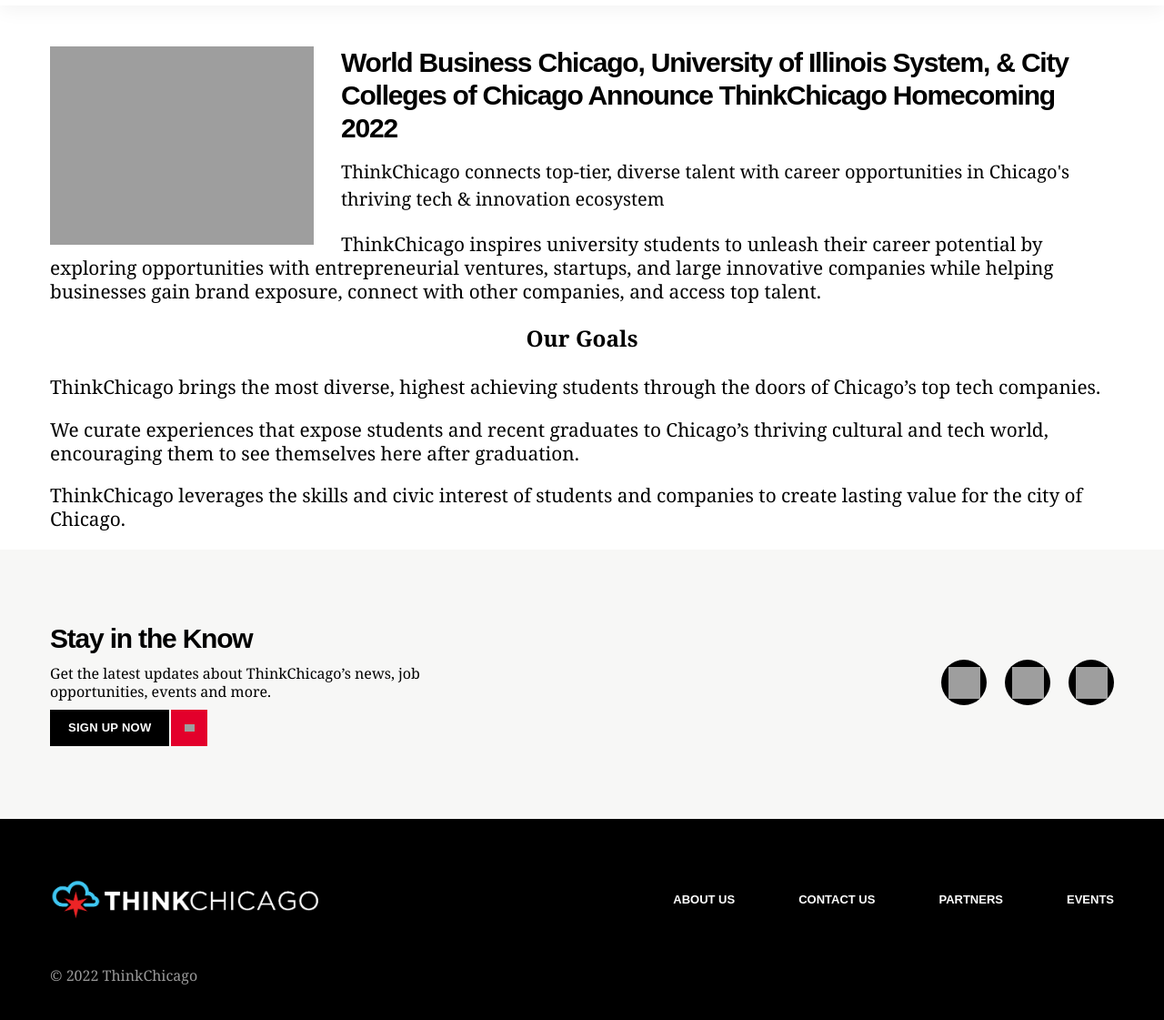
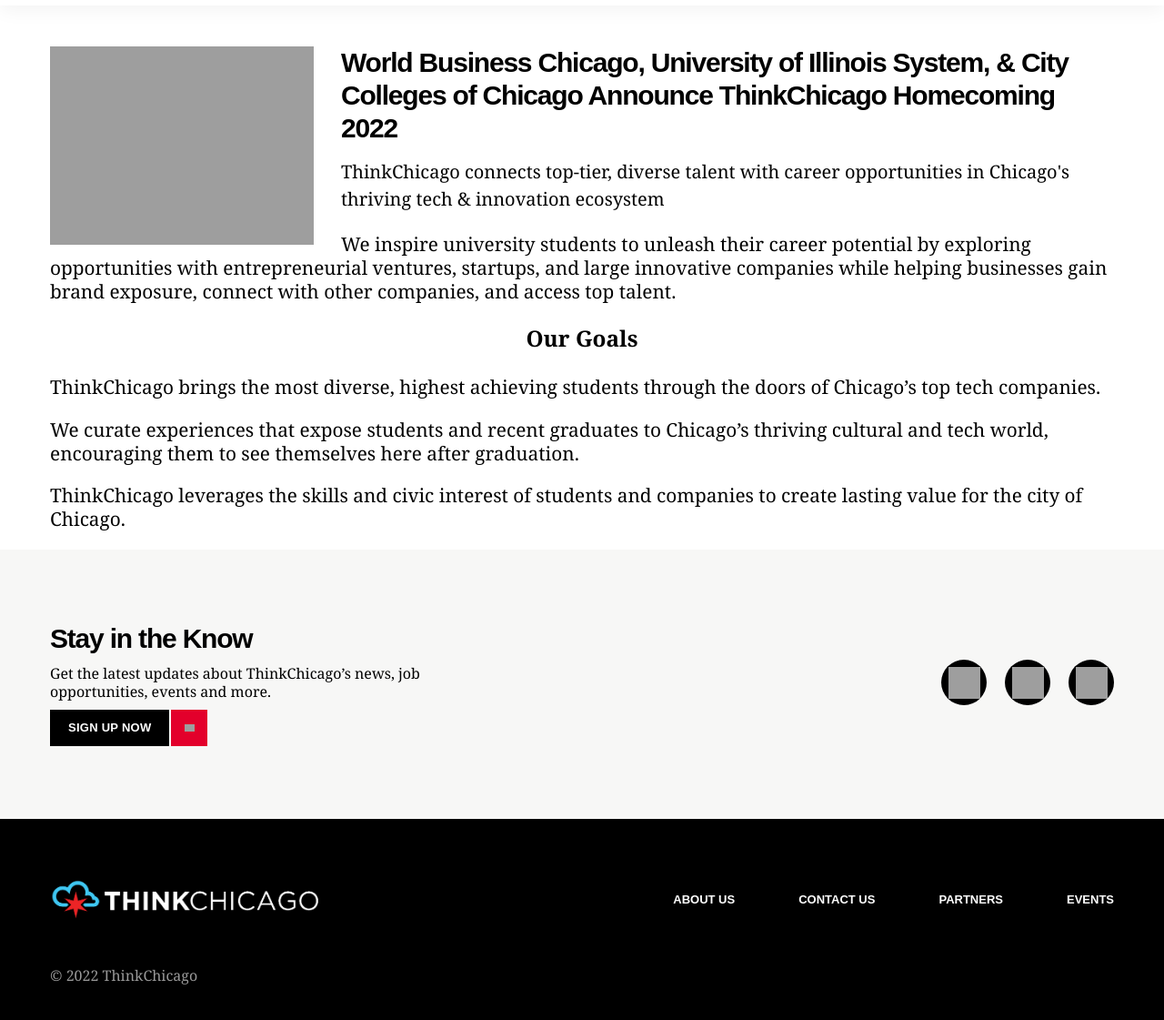
Before and after one commit to andreanthony/andreanthony.github.io, a Jekyll site: the page thinkchicago.html, which Jekyll copies as it is, in a window 1280 px wide and 1196 px high, cut to the strip 64-1185 px from the top of the window. Shown: the whole strip at 91% size. Built offline with Jekyll 4.4.1, drawn with Linux system fonts in a browser that asks for light colours; some web fonts are replaced; grey boxes are pictures that could not be loaded.

Commit message:
Update thinkchicago.html

```diff
--- a/thinkchicago.html
+++ b/thinkchicago.html
@@ -60,7 +60,7 @@
 	<div style="padding-left: 30px;padding-right: 30px;">ThinkChicago connects top-tier, diverse talent with career opportunities in Chicago's thriving tech & innovation ecosystem</div></div>
 </article>
 </main>
-<div style="margin-left: auto;margin-right: auto;max-width: 1230px;"><div style="margin-left: 30px;margin-right: 30px;"><div><p style="font-size: 130%;">ThinkChicago inspires university students to unleash their career potential by exploring opportunities with entrepreneurial ventures, startups, and large innovative companies while helping businesses gain brand exposure, connect with other companies, and access top talent.</p></div></div><div style="margin-left: 30px;margin-right: 30px;"><div><h3><p style="text-align: center; font-size: 130%;"><span>Our <strong>Goals</strong></span></p></h3></div>
+<div style="margin-left: auto;margin-right: auto;max-width: 1230px;"><div style="margin-left: 30px;margin-right: 30px;"><div><p style="font-size: 130%;">We inspire university students to unleash their career potential by exploring opportunities with entrepreneurial ventures, startups, and large innovative companies while helping businesses gain brand exposure, connect with other companies, and access top talent.</p></div></div><div style="margin-left: 30px;margin-right: 30px;"><div><h3><p style="text-align: center; font-size: 130%;"><span>Our <strong>Goals</strong></span></p></h3></div>
 	      <div><p style="font-size: 130%;">ThinkChicago brings the most diverse, highest achieving students through the doors of Chicago’s top tech companies.</p><p style="font-size: 130%;">We curate experiences that expose students and recent graduates to Chicago’s thriving cultural and tech world, encouraging them to see themselves here after graduation.</p><p style="font-size: 130%;">ThinkChicago leverages the skills and civic interest of students and companies to create lasting value for the city of Chicago.</p>
 	</div></div></div>
 <aside class="footer-connect">
```
